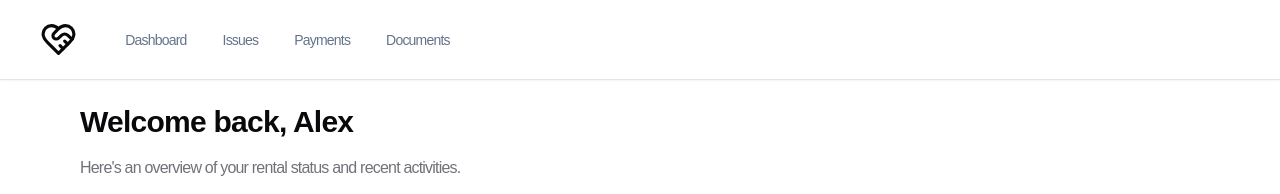
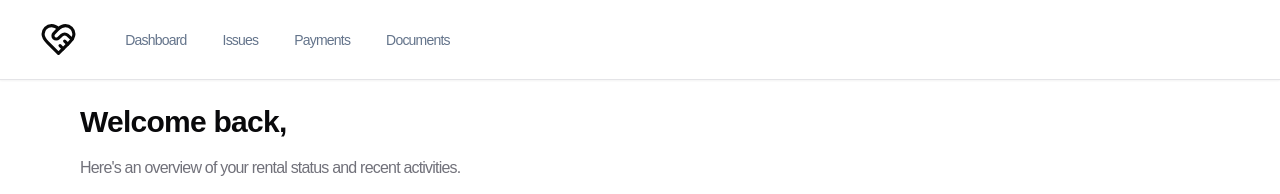
Before and after one commit to workrajit/TLMS, a Next.js app: page /dashboard in a window 1280 px wide. Shown: the top 194 px of the page. Built offline with nearby package versions, Linux system fonts and the light colour scheme; no server answers.

Commit message:
Update UI of Dashboard

```diff
--- a/app/dashboard/page.tsx
+++ b/app/dashboard/page.tsx
@@ -1,5 +1,6 @@
 import { Button } from "@/components/ui/button";
 import { Card, CardContent, CardHeader, CardTitle } from "@/components/ui/card";
+import { auth } from "@clerk/nextjs/server";
 import {
   AlertCircle,
   CheckCircle2,
@@ -9,12 +10,13 @@ import {
   MessageSquare,
 } from "lucide-react";
 
-export default function Dashboard() {
+export default async function Dashboard() {
+  const user = await auth();
   return (
     <div className="space-y-8">
       <div className="flex flex-col space-y-4">
         <h1 className="text-3xl font-bold tracking-tight">
-          Welcome back, Alex
+          Welcome back, {user?.userId}
         </h1>
         <p className="text-muted-foreground">
           Here&apos;s an overview of your rental status and recent activities.
```
